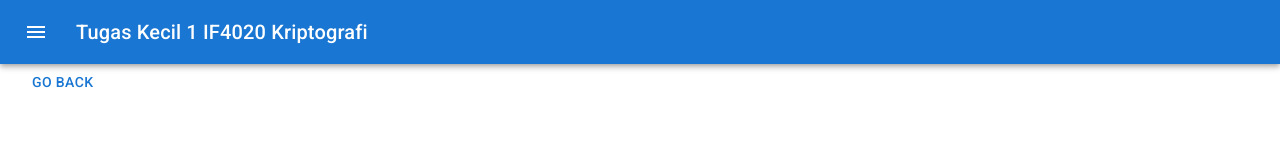
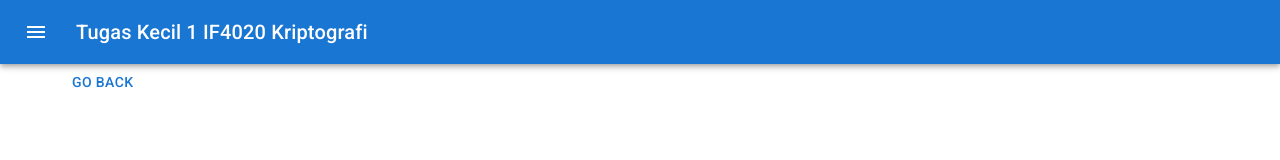
Before and after one commit to rayhankinan/Tugas-Kecil-1-IF4020-Kriptografi, a React (Vite) app in the folder client/: page / in a window 1280 px wide. Shown: the top 160 px of the page. Built offline with nearby package versions, Linux system fonts and the light colour scheme.

Commit message:
Fix navigate error

```diff
--- a/client/src/App.tsx
+++ b/client/src/App.tsx
@@ -1,8 +1,12 @@
+import { Suspense } from "react";
 import { BrowserRouter, Route, Routes } from "react-router-dom";
+import { StyledEngineProvider } from "@mui/material/styles";
+import { CircularProgress, CssBaseline } from "@mui/material";
 import Routing from "./routing";
 
 function App() {
   return (
+    <Suspense fallback={<CircularProgress />}>
       <BrowserRouter>
         <Routes>
           {Routing.map((route) => {
@@ -12,12 +16,18 @@ function App() {
                 caseSensitive
                 path={route.path}
                 key={route.path}
-              element={<Component />}
+                element={
+                  <StyledEngineProvider injectFirst>
+                    <CssBaseline />
+                    <Component />
+                  </StyledEngineProvider>
+                }
               />
             );
           })}
         </Routes>
       </BrowserRouter>
+    </Suspense>
   );
 }
 
--- a/client/src/components/NavigationBar.tsx
+++ b/client/src/components/NavigationBar.tsx
@@ -25,12 +25,11 @@ interface PageLink {
 
 const NavigationBar: React.FC = () => {
   const [drawerOpened, setDrawerOpened] = React.useState(false);
+  const navigate = useNavigate();
 
   const toggleDrawer = () => {
     setDrawerOpened(!drawerOpened);
   };
-
-  const navigate = useNavigate();
 
   const pageLinks: PageLink[] = [
     {
--- a/client/src/layout/PageLayout.tsx
+++ b/client/src/layout/PageLayout.tsx
@@ -12,7 +12,7 @@ const PageLayout: PageLayoutComponent = (props: PageLayoutProps) => {
   return (
     <React.Fragment>
       <NavigationBar />
-      <Container maxWidth="xl">{props.children}</Container>
+      <Container maxWidth="lg">{props.children}</Container>
     </React.Fragment>
   );
 };
--- a/client/src/main.tsx
+++ b/client/src/main.tsx
@@ -1,4 +1,3 @@
-import { StyledEngineProvider, CssBaseline } from "@mui/material";
 import React from "react";
 import ReactDOM from "react-dom/client";
 import App from "./App";
@@ -6,9 +5,6 @@ import "./index.css";
 
 ReactDOM.createRoot(document.getElementById("root") as HTMLElement).render(
   <React.StrictMode>
-    <StyledEngineProvider injectFirst>
-      <CssBaseline />
-      <App />
-    </StyledEngineProvider>
+    <App />
   </React.StrictMode>
 );
```
Lines whose indentation alone changed are shown as unchanged.
